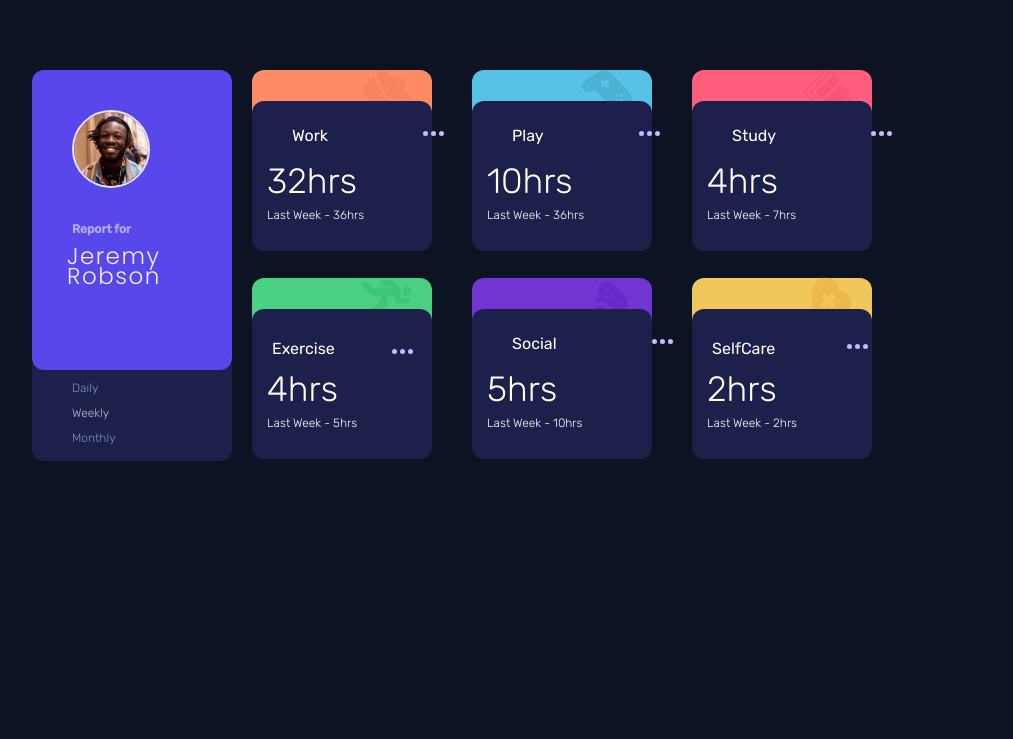
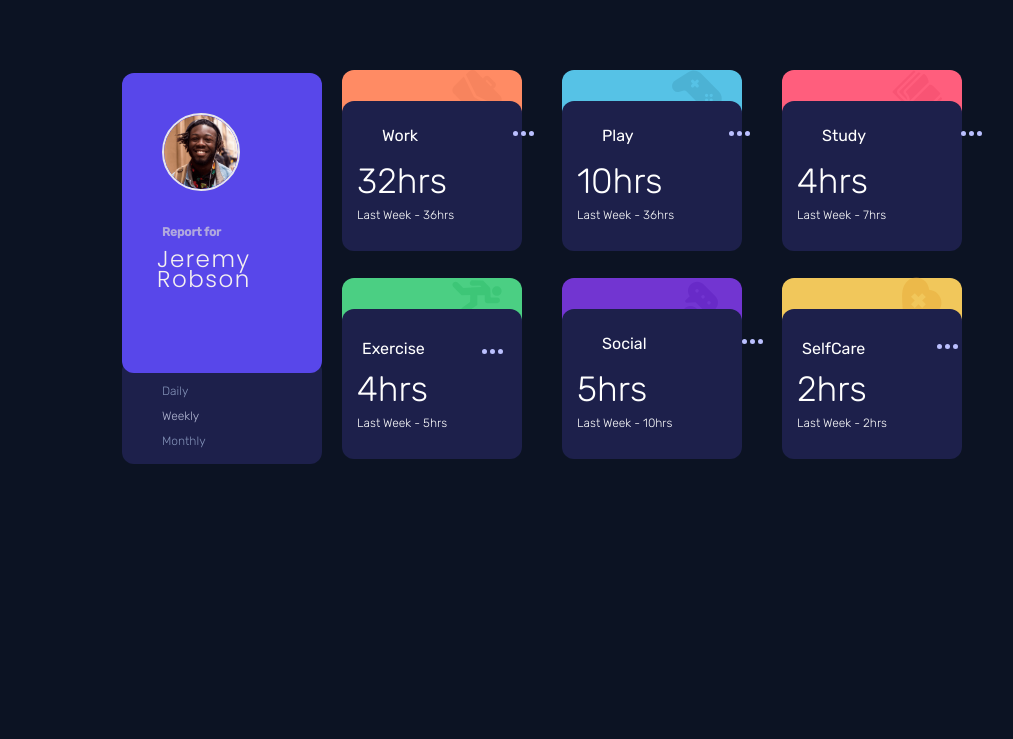
Before and after one commit to faith99-pixel/Timetracker, a plain HTML site: page index.html in a window 1280 px wide. Shown: the whole page, without its empty margins (38-1051 px from the left). Drawn offline with Linux system fonts and the light colour scheme.

Commit message:
Time tracker

```diff
--- a/style.css
+++ b/style.css
@@ -11,11 +11,15 @@ body {
 }
 .report {
   display: flex;
+  justify-content: center;
+  align-items: center;
 }
 .report-sect {
+  position: relative;
   background-color: rgb(88, 71, 234);
   flex-direction: column;
   margin: 70px;
+  top: -145px;
   padding: 40px;
   width: 200px;
   height: 300px;
```
